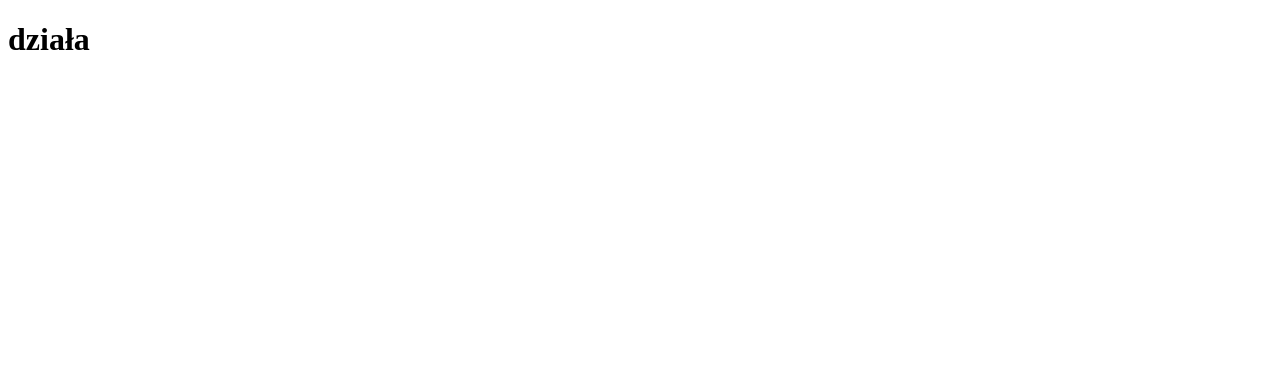
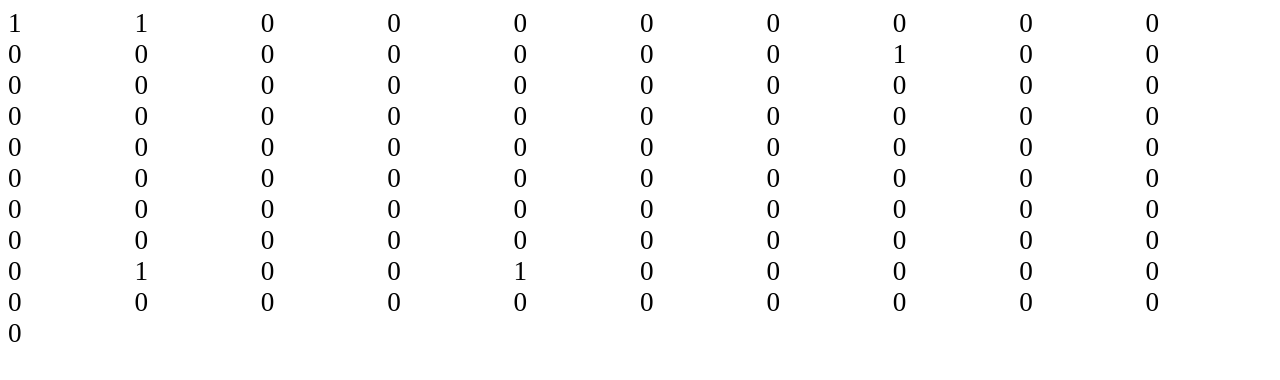
Before and after one commit to Scypyon/randomNumbers, a React (Create React App) app: page / in a window 1280 px wide. Shown: the top 380 px of the page. Built offline with nearby package versions, Linux system fonts and the light colour scheme.

Commit message:
small changes

```diff
--- a/package.json
+++ b/package.json
@@ -5,7 +5,8 @@
   "dependencies": {
     "react": "^16.8.4",
     "react-dom": "^16.8.4",
-    "react-scripts": "2.1.8"
+    "react-scripts": "2.1.8",
+    "styled-components": "^4.1.3"
   },
   "scripts": {
     "start": "react-scripts start",
--- a/src/App.jsx
+++ b/src/App.jsx
@@ -1,40 +1,53 @@
 import React, { Component } from "react";
+import Chart from "./components/Chart";
+import styled from 'styled-components';
+
+const Container = styled.div`
+  display:grid;
+  grid-template-columns: 1fr 1fr 1fr 1fr 1fr 1fr 1fr 1fr 1fr 1fr;
+`
 
 class App extends Component {
   state = {
-    numbers: [{ id: 0, repeats: 0 }]
+    numbers: []
+  };
+  numbers = [];
+  componentDidMount = () => {
+    for (let i = 0; i <= 100; i++) {
+      this.numbers.push(0);
+    }
+    this.setState({
+      numbers: this.numbers
+    });
+    this.interval = setInterval(this.generateNumbers, 1000);
   };
 
-  componentDidMount = () => {
-    const numbers = [];
-    for (let i = 0; i <= 100; i++) {
-      numbers.push({ id: i, repeats: 0 });
-    }
-    this.setState({
-      numbers
-    });
+  componentWillUnmount = () => {
+    clearInterval(this.interval);
   };
 
   generateNumbers = () => {
-    const RandomNumber = Math.floor(Math.random() * 100);
-    console.log(RandomNumber);
-    const tab = [...this.state.numbers]
-    tab.forEach(task=>{
-      if(task.id === RandomNumber){
-        task.repeats = task.repeats +1
+    const randomNumber = Math.floor(Math.random() * 100);
+    console.log(randomNumber);
+
+    this.state.numbers.forEach((_, i) => {
+      if (i === randomNumber) {
+        this.numbers[i]++;
       }
-    })
+    });
     this.setState({
-      numbers: tab
-    })
+      numbers: this.numbers
+    });
   };
 
   render() {
     console.log(this.state.numbers);
     return (
-      <>
-        <h1>działa</h1>
-      </>
+      <Container>
+        {this.state.numbers.map(task => (
+          <Chart task={task} />
+        ))}
+      </Container>
     );
   }
 }
--- /dev/null
+++ b/src/components/Chart/index.jsx
@@ -0,0 +1,14 @@
+import React from 'react';
+import styled from 'styled-components';
+
+const Item = styled.div`
+    font-size:1.7rem;
+`
+
+const Chart = ({task}) => {
+    return (
+        <Item>{task}</Item>
+     );
+}
+
+export default Chart;
```
Also changed, not shown: 1 other file (tests, documents, lock files or other folders).
